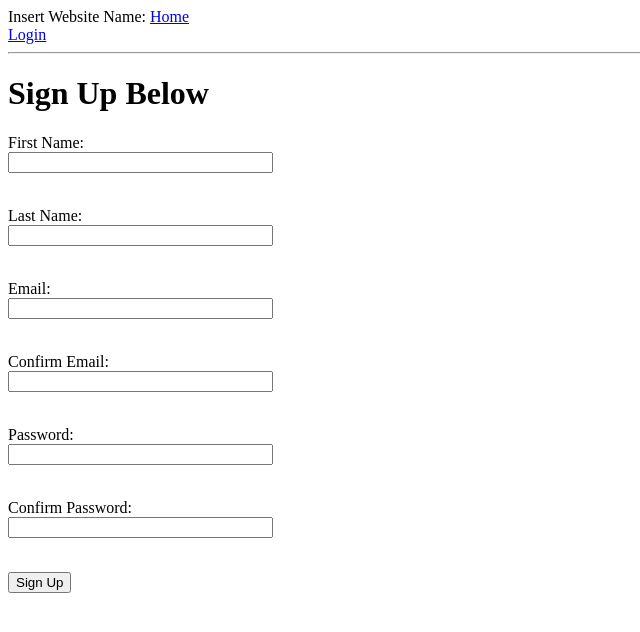
After one commit to jennyferpinto/Fitbit_Project, a Flask app: page /signup in a window 1280 px wide. The commit adds this page. Shown: the top 632 px of the page, without its empty margins (0-640 px from the left). Run offline with Flask 2, Linux system fonts and the light colour scheme; parts of the project's set-up code (start-up, migrations or seed data) failed here and were passed over.

Commit message:
user login and password hashing works

```diff
--- /dev/null
+++ b/app/forms.py
@@ -0,0 +1,18 @@
+from flask.ext.wtf import Form, TextField, BooleanField, PasswordField
+from flask.ext.wtf import Required
+from wtforms import validators as v
+
+
+
+class LoginForm(Form):
+  email = TextField('email', validators = [Required(), v.Email()])
+  password = PasswordField('password', validators = [Required()])
+  # remember_me = BooleanField('remember_me', default = False)
+
+class SignUpForm(Form):
+  first_name = TextField('first_name', validators = [Required()])
+  last_name = TextField('last_name', validators = [Required()])
+  email = TextField('first_email', validators = [Required(), v.Email(), v.EqualTo('confirm_email', message = "Emails have to match")])
+  confirm_email = TextField('Repeat Email')
+  password = PasswordField('first_password', validators = [Required(), v.EqualTo('confirm_password', message = 'Passwords must match')])
+  confirm_password = PasswordField('Repeat Password')
--- a/app/templates/base.html
+++ b/app/templates/base.html
@@ -1,12 +1,24 @@
 <html>
   <head>
+    {% if title %}
+    <title> {{title}} </title>
+    {% else %}
     <title> Home </title>
-    <script type="text/javascript" src="{{ 'js/d3.min.js' | static }}"></script>
-    <script type="text/javascript" src="{{ 'js/rickshaw.js' | static }}"></script>
+    {% endif %}
   </head>
   <body>
-      <div>Website Name: <a href = "/home"> Home </a></div>
+      <div>Insert Website Name: <a href = "/home"> Home </a></div>
       <div> <a href = "/login"> Login </a></div>
+      <hr>
+      {% with messages = get_flashed_messages() %}
+      {% if messages %}
+      <ul>
+      {% for message in messages %}
+        <li>{{message}}</li>
+      {% endfor %}
+      </ul>
+      {% endif %}
+      {% endwith %}
       <div class = "container">
         {% block body %} {% endblock %}
       </div>
--- /dev/null
+++ b/app/templates/login_done.html
@@ -0,0 +1,6 @@
+{% extends "base.html" %}
+{% block body %}
+
+<h1>Thanks!</h1>
+
+{% endblock %}
--- /dev/null
+++ b/app/templates/signup.html
@@ -0,0 +1,61 @@
+{% extends "base.html" %}
+{% block body %}
+
+<h1>Sign Up Below</h1>
+
+
+<form method = "POST" action = "/signup" name = "form_page">
+  {{form.hidden_tag()}}
+
+<p>
+  First Name: <br>
+  {{form.first_name(size = 30)}}<br>
+  {% for error in form.errors.first_name %}
+  <span style = "color: red;">[{{error}}]</span>
+  {% endfor %}<br>
+</p>
+
+<p>
+  Last Name: <br>
+  {{form.last_name(size = 30)}}<br>
+  {% for error in form.errors.last_name %}
+  <span style = "color: red;">[{{error}}]</span>
+  {% endfor %}<br>
+</p>
+
+<p>
+  Email: <br>
+  {{form.email(size = 30)}}<br>
+  {% for error in form.errors.email %}
+  <span style = "color: red;">[{{error}}]</span>
+  {% endfor %}<br>
+</p>
+
+<p>
+  Confirm Email: <br>
+  {{form.confirm_email(size = 30)}}<br>
+  {% for error in form.errors.confirm_email %}
+  <span style = "color: red;">[{{error}}]</span>
+  {% endfor %}<br>
+</p>
+
+<p>
+  Password: <br>
+  {{form.password(size = 30)}}<br>
+  {% for error in form.errors.password %}
+  <span style = "color: red;">[{{error}}]</span>
+  {% endfor %}<br>
+</p>
+
+<p>
+  Confirm Password: <br>
+  {{form.confirm_password(size = 30)}}<br>
+  {% for error in form.errors.confirm_password%}
+  <span style = "color: red;">[{{error}}]</span>
+  {% endfor %}<br>
+</p>
+
+<p><input type = "submit" value = "Sign Up"></input></p>
+</form>
+
+{% endblock %}
--- a/app/views.py
+++ b/app/views.py
@@ -1,20 +1,119 @@
 from app import app
 from flask import Flask, render_template, redirect, request, session
+from flask import request, g, flash, url_for
+from flask.ext.login import login_user, logout_user, login_required
+from forms import LoginForm, SignUpForm
+import model
+from flask.ext.login import LoginManager, current_user
+from model import Users, Activity
+from flaskext.bcrypt import Bcrypt
+
+# below all needed for Flask-Login to work
+login_manager = LoginManager()
+login_manager.setup_app(app)
+# redirects them to here if they aren't logged in where they are supposed to be
+login_manager.login_view = "users.login"
+
+# for bcrypt
+bcrypt = Bcrypt(app)
+# to use:
+# pw_hash = bcrypt.generate_password_hash('hunter2')
+# bcrypt.check_password_hash(pw_hash, 'hunter2') # returns True
 
 @app.route('/home')
 def home():
-  return render_template("base.html", users = users)
+  return render_template("base.html")
 
-@app.route('/login')
+
+# allows user_id to be held between page loads
+@login_manager.user_loader
+def load_user(user_id):
+  return Users.query.get(int(user_id))
+
+
+@app.route("/login", methods = ["GET", "POST"])
 def login():
-  return render_template("home.html")
+  form = LoginForm()
+  if form.validate_on_submit():
+    user = model.session.query(Users).filter(Users.email == form.email.data).first()
+    user_password = user.password
+    print "-------------"
+    print user_password
+    print "-------------"
+    unhashed_pwrd = bcrypt.check_password_hash(user_password, form.password.data)
+    print "--------------"
+    print unhashed_pwrd
+    print "--------------"
+    if user is not None and unhashed_pwrd == True:
+      login_user(user)
+      flash("logged in successfully")
+      return redirect(url_for("tester"))
+    else:
+      flash("Incorrect Password")
+      return redirect("login")
+  return render_template("login.html", title="Sign In", form=form)
 
-# include views for after login - patients and therapists
 
-# http://localhost:6543/
-# http://localhost:7654/apps/home/jesse/
-# http://localhost:7654/comment
+@app.route("/test_page")
+@login_required
+def tester():
+  return render_template('page.html')
 
-# action="/comment"
-# 'comment' => '/comment'
-# action="{{ 'comment' | route }}"
+
+@app.route("/logout")
+@login_required
+def logout():
+  logout_user()
+  return redirect(url_for("home"))
+
+
+@app.route('/signup', methods = ["POST","GET"])
+def form():
+  form = SignUpForm()
+  if form.validate_on_submit():
+    user = model.session.query(Users).filter(Users.email == form.email.data).first()
+    if user != None:
+      user_email = user.email
+      if user_email == form.email.data:
+        flash ("email already exists")
+        return redirect(url_for("form"))
+    if user == None:
+      first_name = form.first_name.data
+      last_name = form.last_name.data
+      email = form.email.data
+      password = form.password.data
+      pw_hash = bcrypt.generate_password_hash(password)
+      print "---------------------"
+      print pw_hash
+      print "---------------------"
+      # hashed = bcrypt.hashpw(password, bcrypt.gensalt())
+      new_user = model.Users(id = None, email=email, password=pw_hash,first_name=first_name, last_name=last_name)
+      model.session.add(new_user)
+      model.session.commit()
+      return redirect("home")
+  return render_template("signup.html", title="Sign Up Form", form=form)
+
+# @app.route('/login_done')
+# def login_done():
+#   return render_template('login_done.html')
+
+
+@app.route('/patient_home', methods = ["GET", "POST"])
+def patient_home():
+  activity = fetch_test_activity_row()
+  floors = activity.floors
+  print floors
+  stairs = activity.stairs
+  print stairs
+  distance = activity.distance
+  print distance
+  time_object = activity.date # is a datetime object, have to use strptime()
+  string_time = str(time_object)
+  stripped_time = string_time[:11]
+  print stripped_time
+  return render_template("patient_home.html")
+
+
+def fetch_test_activity_row():
+  return model.session.query(Activity).get("5")
+  # change it to fetch_test_user after I insert a user_id into the activities db table
```
Also changed, not shown: app/__init__.py (+8 -4 lines), app/model.py (+24 -37 lines), app/seed.py (+22 -5 lines), app/templates/home.html (+0 -11 lines), app/templates/login.html (added, +29 -0 lines), app/templates/page.html (added, +7 -0 lines), d3_rickshaw.html (added, +18 -0 lines).
